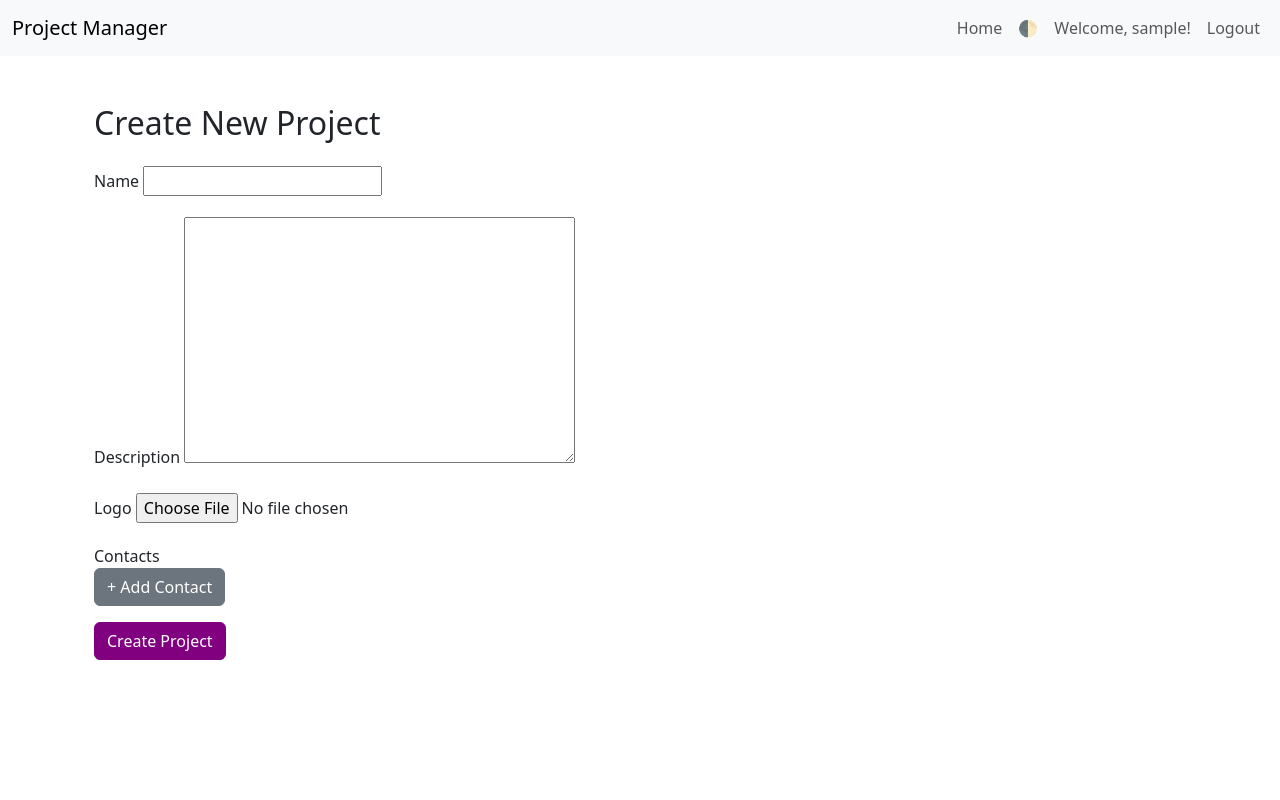
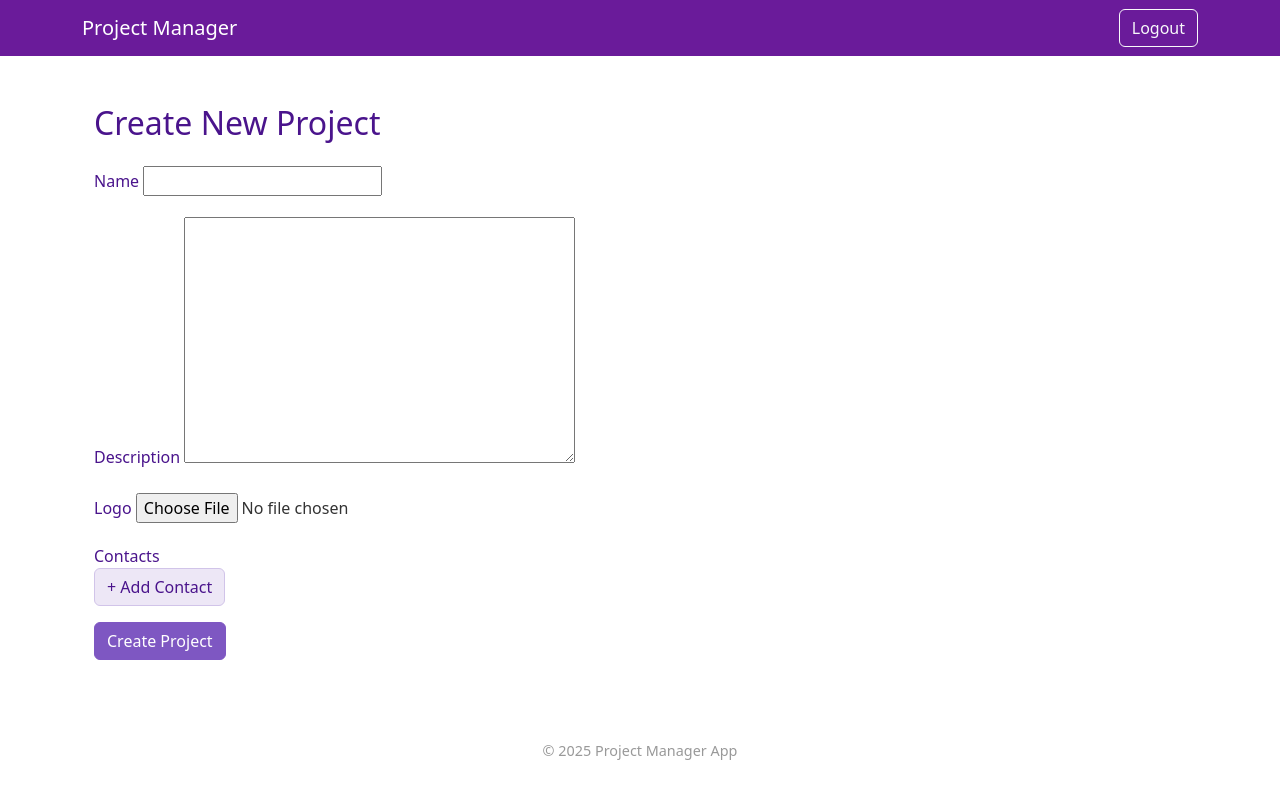
Before and after one commit to djalillounis/projectmanager, a Django app: page /projects/create/ in a window 1280 px wide. Run offline with Django 4.2, Linux system fonts and the light colour scheme; the visitor is signed in with stand-in values (Sample User, id 1).

Commit message:
new look

```diff
--- /dev/null
+++ b/core/static/css/style.css
@@ -0,0 +1,86 @@
+/* Global Background */
+body {
+    background-color: #ffffff;
+    color: #333;
+}
+
+/* Navbar */
+.navbar {
+    background-color: #6a1b9a; /* deep purple */
+}
+
+.navbar-brand, .nav-link, .navbar-text {
+    color: #ffffff !important;
+}
+
+.nav-link:hover {
+    color: #d1c4e9 !important; /* lighter purple */
+}
+
+/* Primary button */
+.btn-primary {
+    background-color: #7e57c2;
+    border-color: #7e57c2;
+}
+
+.btn-primary:hover {
+    background-color: #673ab7;
+    border-color: #673ab7;
+}
+
+/* Secondary button */
+.btn-secondary {
+    background-color: #ede7f6;
+    color: #4a148c;
+    border-color: #d1c4e9;
+}
+
+.btn-secondary:hover {
+    background-color: #d1c4e9;
+    color: #4a148c;
+}
+
+/* Headings and dividers */
+h1, h2, h3, h4 {
+    color: #4a148c;
+}
+
+hr {
+    border-top: 2px solid #d1c4e9;
+}
+
+.card {
+    border: 1px solid #e0e0e0;
+    border-radius: 12px;
+}
+
+.form-label {
+    color: #4a148c;
+    font-weight: 500;
+}
+
+/* Tabs */
+.nav-tabs .nav-link.active {
+    background-color: #ede7f6;
+    border-color: #d1c4e9 #d1c4e9 #fff;
+    color: #4a148c;
+}
+
+.nav-tabs .nav-link:hover {
+    background-color: #f3e5f5;
+    color: #4a148c;
+}
+
+/* Table headers */
+.table thead {
+    background-color: #f3e5f5;
+}
+
+/* Footer */
+footer {
+    margin-top: 4rem;
+    padding: 1rem 0;
+    text-align: center;
+    font-size: 0.9rem;
+    color: #999;
+}
--- a/core/templates/base.html
+++ b/core/templates/base.html
@@ -1,92 +1,48 @@
+{% load static %}
 <!DOCTYPE html>
-<html lang="en" data-theme="light">
+<html lang="en">
 <head>
     <meta charset="UTF-8">
-    <meta name="viewport" content="width=device-width, initial-scale=1.0">
     <title>{% block title %}Project Manager{% endblock %}</title>
-    <!-- Bootstrap CSS -->
+    <meta name="viewport" content="width=device-width, initial-scale=1">
+
+    <!-- Bootstrap -->
     <link href="https://cdn.jsdelivr.net/npm/bootstrap@5.3.0/dist/css/bootstrap.min.css" rel="stylesheet">
-    <!-- Font Awesome CSS (for icons, e.g., pencil icon) -->
-    <link rel="stylesheet" href="https://cdnjs.cloudflare.com/ajax/libs/font-awesome/6.0.0/css/all.min.css" integrity="sha512-..." crossorigin="anonymous" referrerpolicy="no-referrer" />
-    <!-- Custom Styles -->
-    <style>
-        /* Primary colors: Purple & White */
-        .btn-primary {
-            background-color: purple;
-            color: white;
-            border-color: purple;
-        }
-        /* Night mode support */
-        body.night-mode {
-            background-color: #121212;
-            color: #e0e0e0;
-        }
-        /* Table hover: rows turn purple on hover */
-        .table-hover tbody tr:hover {
-            background-color: #6c2dc7;
-            color: #fff;
-        }
-    </style>
-    {% block extra_head %}{% endblock %}
+
+    <!-- Custom Theme -->
+    <link href="{% static 'css/style.css' %}" rel="stylesheet">
+
+    {% block extra_css %}{% endblock %}
 </head>
 <body>
-    <!-- Navigation Bar -->
-    <nav class="navbar navbar-expand-lg navbar-light bg-light">
-      <div class="container-fluid">
+
+<nav class="navbar navbar-expand-lg">
+    <div class="container">
         <a class="navbar-brand" href="{% url 'dashboard' %}">Project Manager</a>
-        <button class="navbar-toggler" type="button" data-bs-toggle="collapse" data-bs-target="#navbarNav"
-                aria-controls="navbarNav" aria-expanded="false" aria-label="Toggle navigation">
-          <span class="navbar-toggler-icon"></span>
-        </button>
-        <div class="collapse navbar-collapse" id="navbarNav">
-          <ul class="navbar-nav ms-auto">
-            <li class="nav-item">
-              <a class="nav-link" href="{% url 'dashboard' %}">Home</a>
-            </li>
-            {% if user.is_authenticated %}
-            <li class="nav-item">
-              <a class="nav-link" href="#" id="toggleNightMode" title="Toggle Night Mode">🌓</a>
-            </li>
-            <li class="nav-item">
-              <span class="nav-link">Welcome, {{ user.username }}!</span>
-            </li>
-            <li class="nav-item">
-              <a class="nav-link" href="{% url 'logout' %}">Logout</a>
-            </li>
-            {% else %}
-            <li class="nav-item">
-              <a class="nav-link" href="{% url 'login' %}">Login</a>
-            </li>
-            {% endif %}
-          </ul>
+        <div class="ms-auto">
+            <a class="btn btn-outline-light" href="{% url 'logout' %}">Logout</a>
         </div>
     </div>
 </nav>
 
-    <!-- Django Messages -->
+<div class="container mt-4">
     {% if messages %}
-      <div class="container mt-2">
         {% for message in messages %}
             <div class="alert alert-{{ message.tags }} alert-dismissible fade show" role="alert">
                 {{ message }}
-            <button type="button" class="btn-close" data-bs-dismiss="alert" aria-label="Close"></button>
+                <button type="button" class="btn-close" data-bs-dismiss="alert"></button>
             </div>
         {% endfor %}
-      </div>
     {% endif %}
 
-    <!-- Main Content -->
-    <div class="container mt-4">
     {% block content %}{% endblock %}
 </div>
 
-    <!-- Bootstrap JS Bundle -->
+<footer>
+    &copy; {{ year|default:"2025" }} Project Manager App
+</footer>
+
 <script src="https://cdn.jsdelivr.net/npm/bootstrap@5.3.0/dist/js/bootstrap.bundle.min.js"></script>
-    <script>
-      document.getElementById('toggleNightMode')?.addEventListener('click', function() {
-          document.body.classList.toggle('night-mode');
-      });
-    </script>
 {% block extra_js %}{% endblock %}
 </body>
 </html>
--- a/core/views/projects.py
+++ b/core/views/projects.py
@@ -6,7 +6,7 @@ import json
 from django.views.decorators.http import require_POST
 from core.models import Project, Item , Contact
 from core.forms import ProjectForm, ContactForm
-
+from datetime import date
 
 @login_required
 def dashboard(request):
@@ -17,7 +17,18 @@ def dashboard(request):
 @login_required
 def project_list(request):
     projects = Project.objects.all()
+    today = date.today()
+
+    for project in projects:
+        project.task_count = project.item_set.filter(item_type='task').count()
+        project.subproject_count = project.item_set.filter(item_type='sub_project').count()
+        project.activity_count = project.item_set.filter(item_type='activity').count()
+        project.overdue_count = project.item_set.filter(
+            due_date__lt=today
+        ).exclude(status='completed').count()
+
     return render(request, 'project_list.html', {'projects': projects})
+
 
 
 @login_required
```
Also changed, not shown: core/templates/project_list.html (+32 -55 lines), 1 other file. Lines whose indentation alone changed are shown as unchanged.
